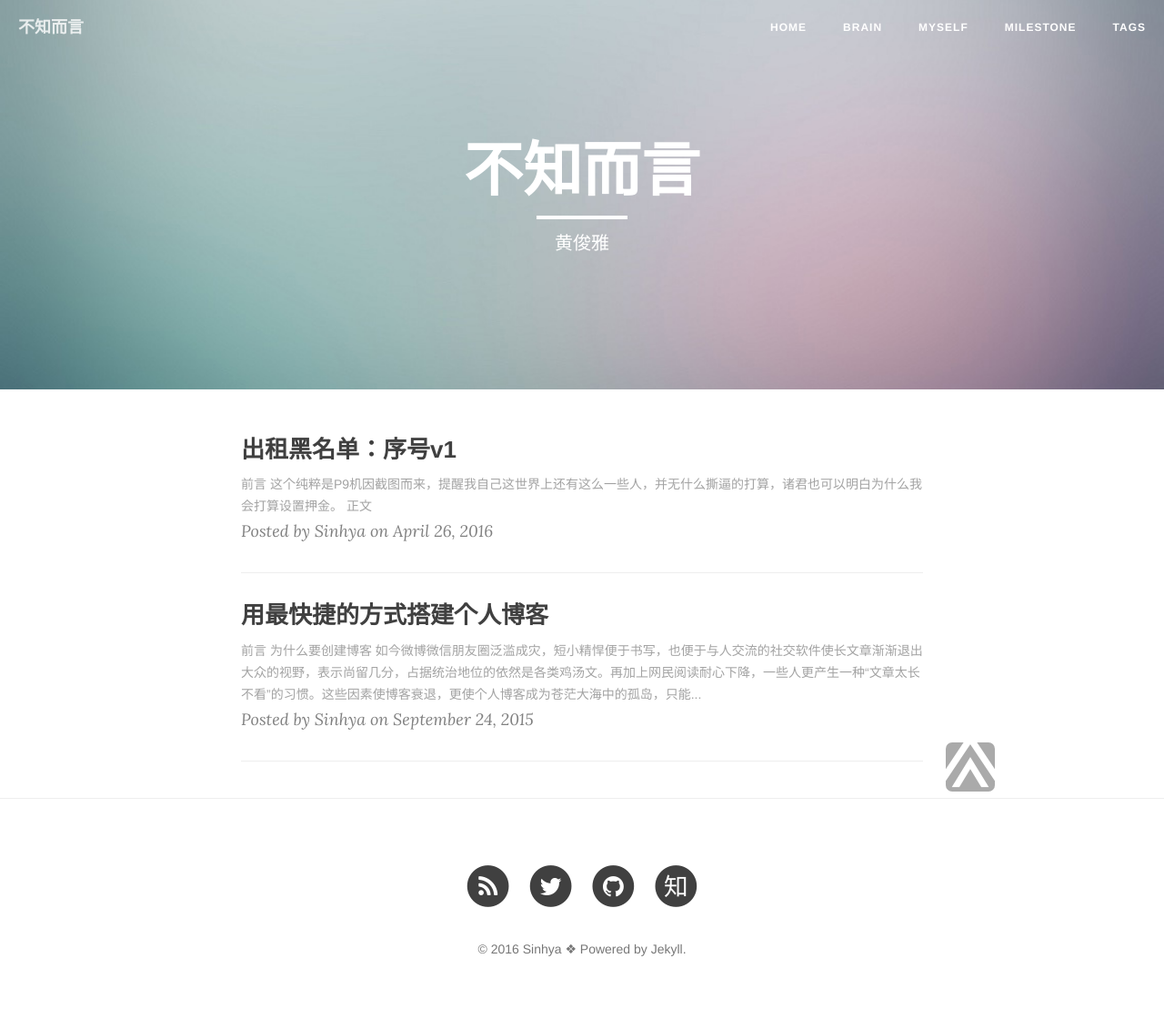
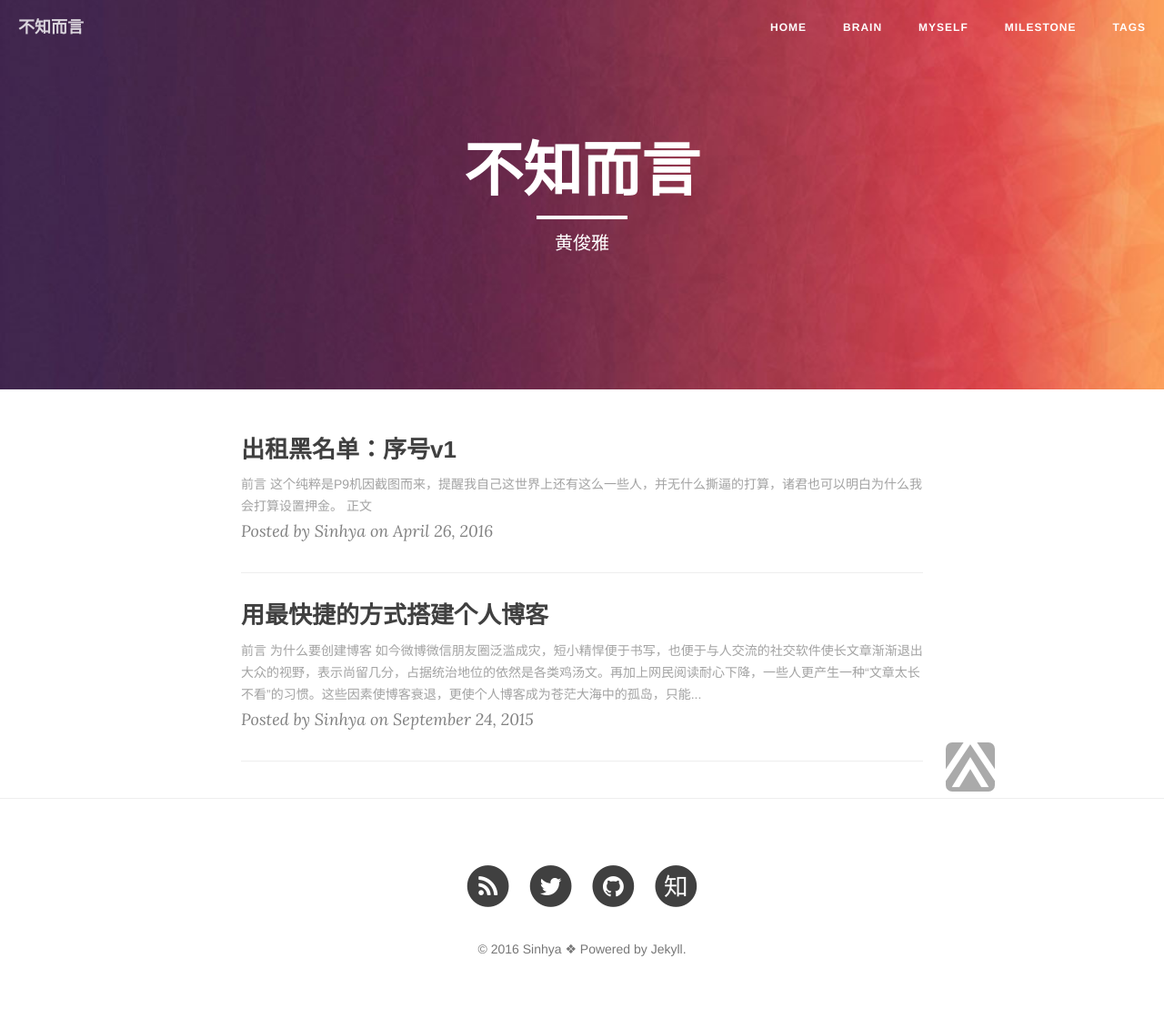
Before and after one commit to junyahuang/junyahuang.github.io, a Jekyll site: the page built from index.html, in a window 1280 px wide. Shown: the whole page at 91% size. Built offline with Jekyll 4.4.1, drawn with Linux system fonts in a browser that asks for light colours; nearby versions of some CDN libraries; the list of posts is cut into pages by our own code.

Commit message:
图片更改

```diff
--- a/_config.yml
+++ b/_config.yml
@@ -1,6 +1,6 @@
 # Site settings
 title: 不知而言
-header-img: "img/headline1.jpg"
+header-img: "img/headline7.jpg"
 tagline: "Junya"
 description: “俊雅|不知而言"
 baseurl: ""
```
Also changed, not shown: Myself.md (+1 -1 lines).
